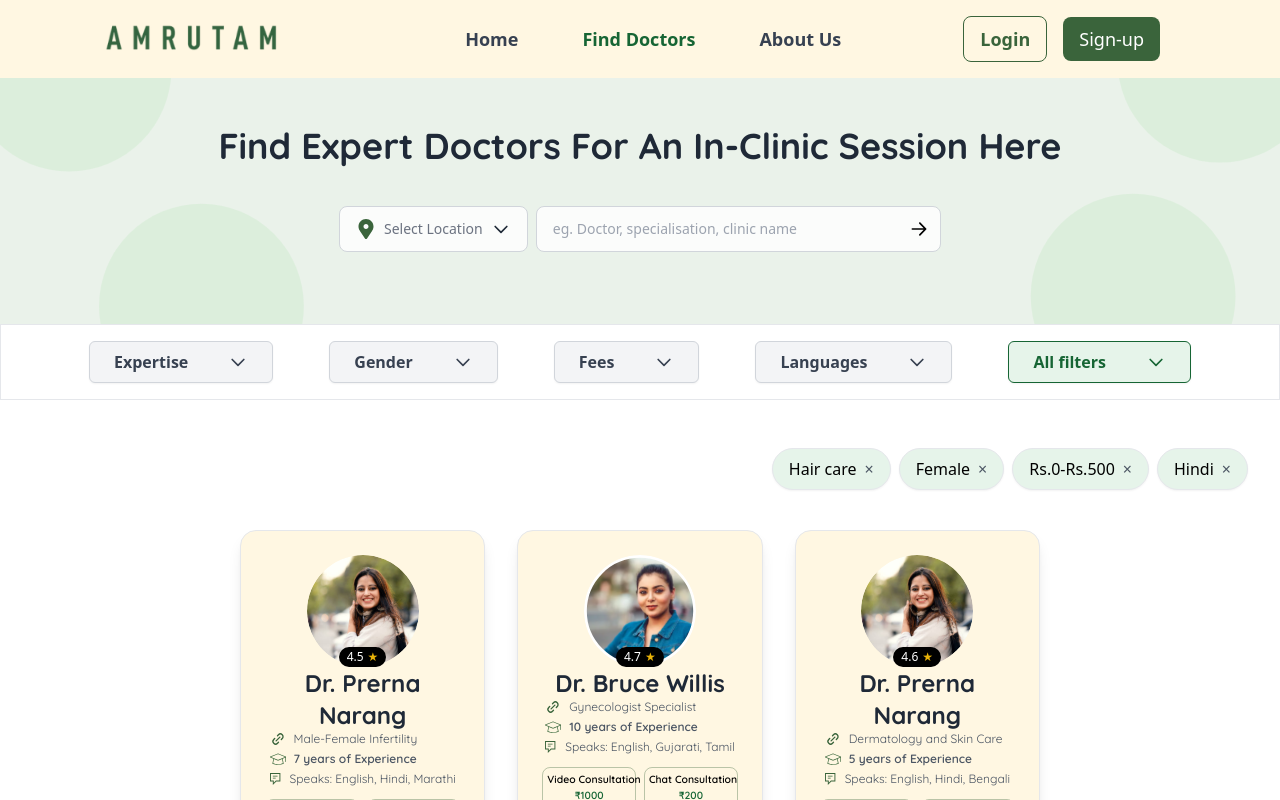
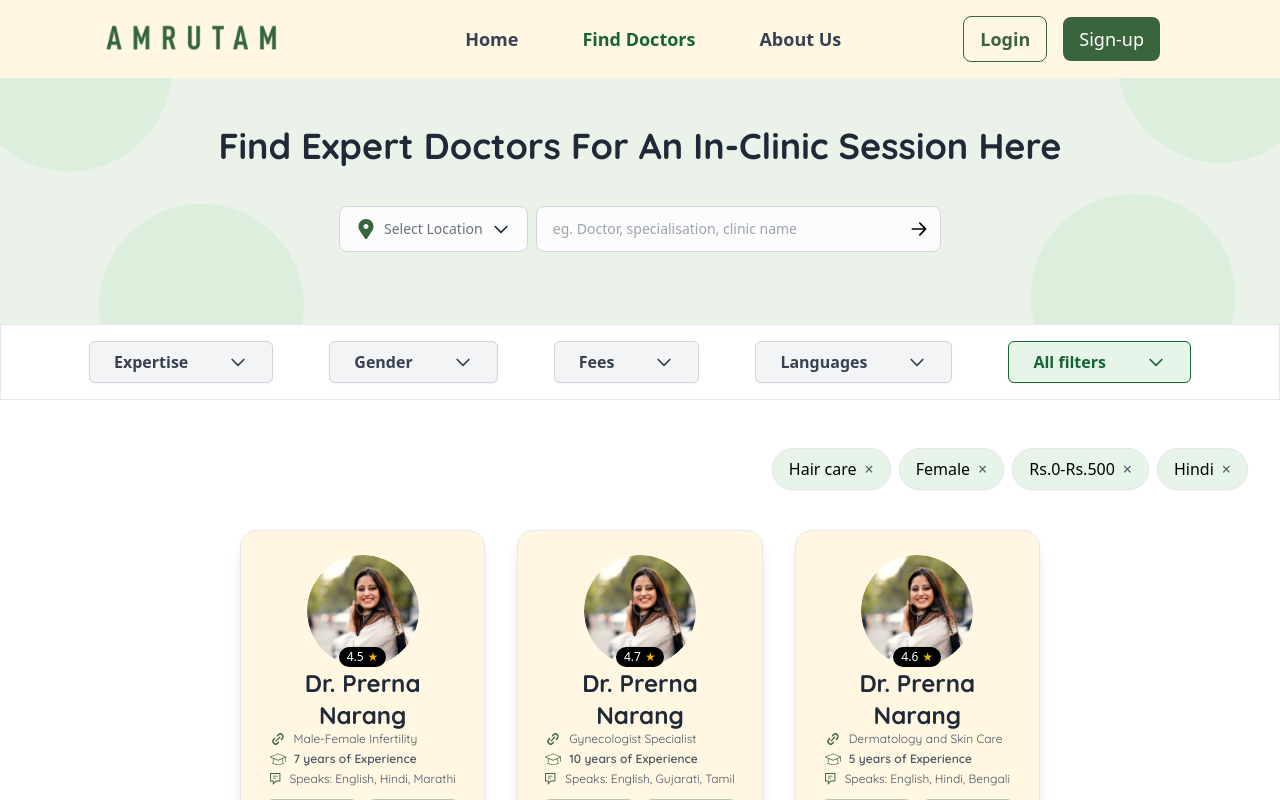
Before and after one commit to MohitShaw181104/Amrutam, a React (Vite) app: page / in a window 1280 px wide. Shown: the top 800 px of the page. Built offline with nearby package versions, Linux system fonts and the light colour scheme; a web font is replaced by a local one.

Commit message:
minute bug fix

```diff
--- a/src/components/project1/hero.jsx
+++ b/src/components/project1/hero.jsx
@@ -13,14 +13,14 @@ const Hero = () => {
       imgSrc: 'src/assets/doctorimg.svg',
     },
     {
-      name: 'Dr. Bruce Willis',
+      name: 'Dr. Prerna Narang',
       specialization: 'Gynecologist Specialist',
       experience: '10 years of Experience',
       languages: 'Speaks: English, Gujarati, Tamil',
       rating: '4.7',
       videoConsultation: '₹1000',
       chatConsultation: '₹200',
-      imgSrc: 'src/assets/doctor2.svg',
+      imgSrc: 'src/assets/doctorimg.svg',
     },
     {
       name: 'Dr. Prerna Narang',
--- a/src/components/project2/home.jsx
+++ b/src/components/project2/home.jsx
@@ -548,7 +548,7 @@ const Home = () => {
 </div>
 
 
-    <div className="bg-yelow h-screen py-10">
+    <div className="bg-yelow py-10">
     <div className="max-w-7xl mx-auto px-4">
         <h1 className="text-4xl font-bold text-center text-green-800">Amrutam Home App</h1>
         <p className="text-lg text-center text-gray-600 mt-4">
```
